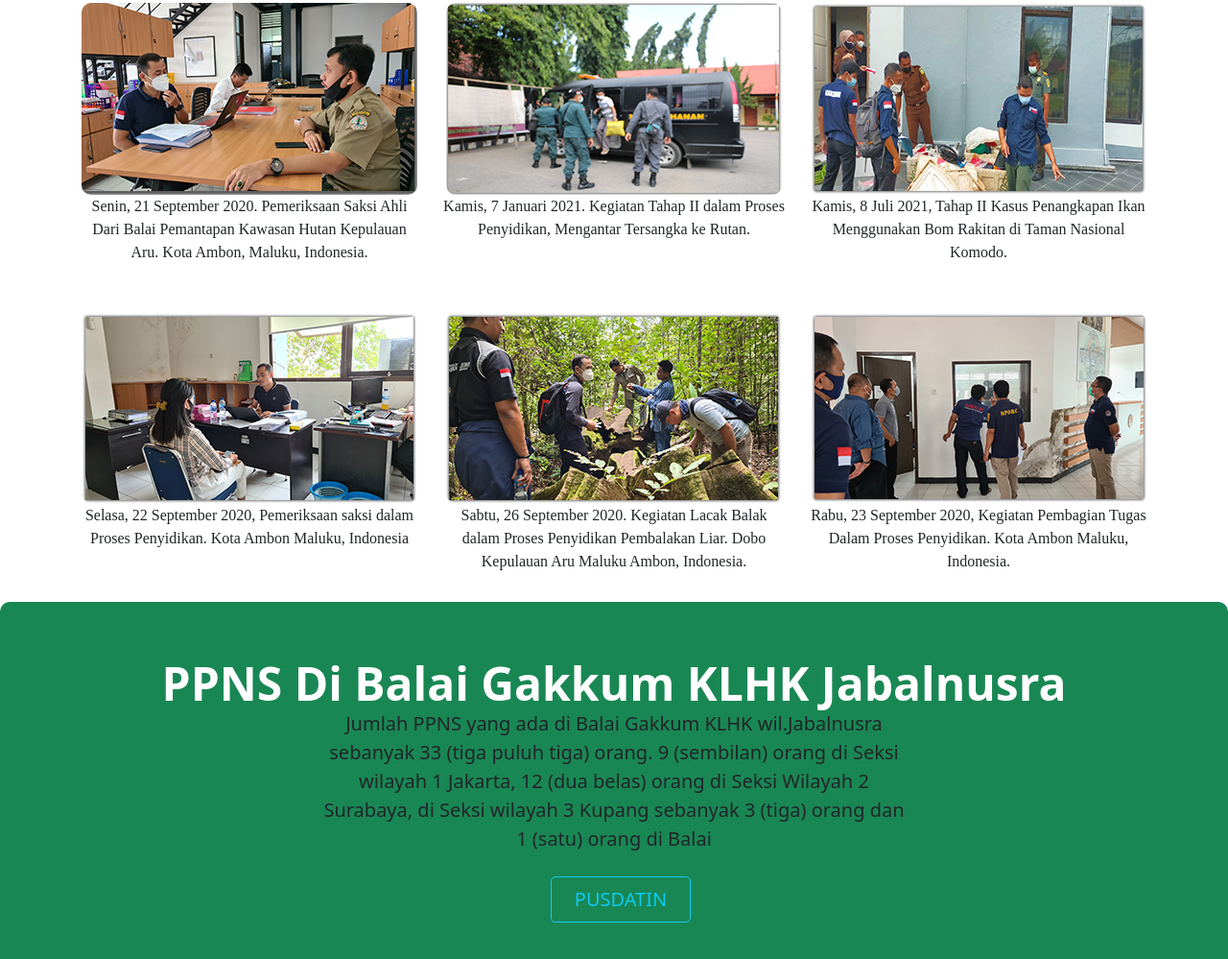
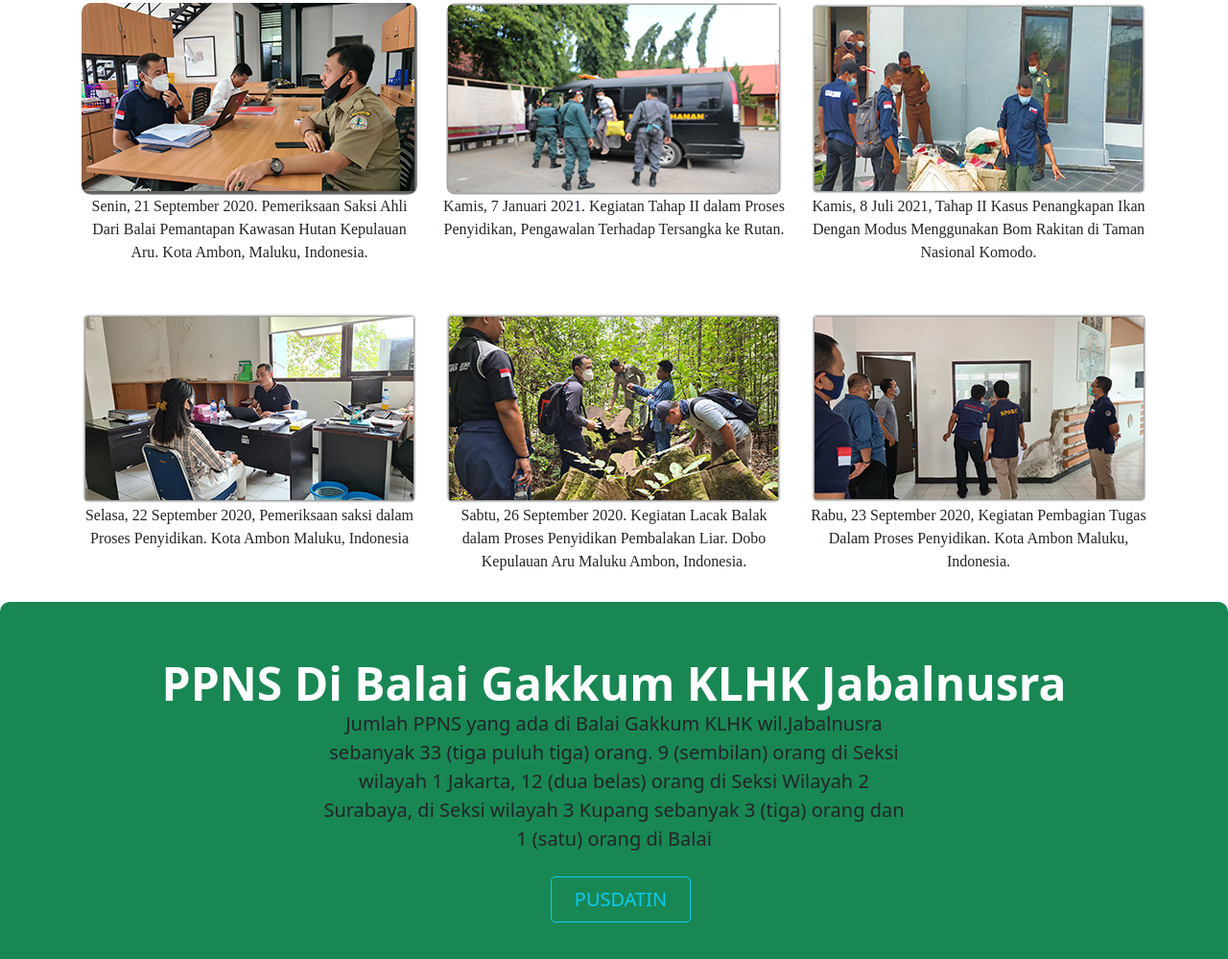
Before and after one commit to laluedy/Pusdatin.com, a plain HTML site: page WebPenyidikan/index.html in a window 1280 px wide. Shown: the part 1220-2219 px from the top of the page at 96% size. Drawn offline with nearby package versions, Linux system fonts and the light colour scheme.

Commit message:
merubah kata2 keterangan foto
webPenyidikan

```diff
--- a/WebPenyidikan/index.html
+++ b/WebPenyidikan/index.html
@@ -275,7 +275,7 @@
                <img src="gambar/galery2.png" class="img-responsive">
              </div>
              <div class="deskripsi-album">
-               Kamis, 7 Januari 2021. Kegiatan Tahap II dalam Proses Penyidikan, Mengantar Tersangka ke Rutan.
+               Kamis, 7 Januari 2021. Kegiatan Tahap II dalam Proses Penyidikan, Pengawalan Terhadap Tersangka ke Rutan.
              </div>
            </div>
            <div class="col-md-4">
@@ -283,7 +283,7 @@
                <img src="gambar/galery3.png" class="img-responsive">
              </div>
              <div class="deskripsi-album">
-               Kamis, 8 Juli 2021, Tahap II Kasus Penangkapan Ikan Menggunakan Bom Rakitan di Taman Nasional Komodo.
+               Kamis, 8 Juli 2021, Tahap II Kasus Penangkapan Ikan Dengan Modus Menggunakan Bom Rakitan di Taman Nasional Komodo.
              </div>
            </div>
          </div>
```
